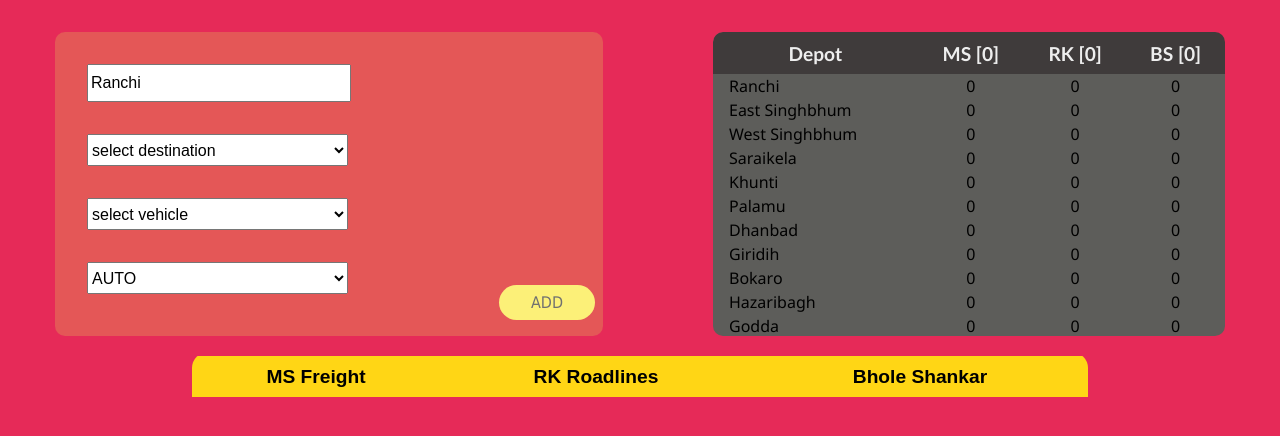
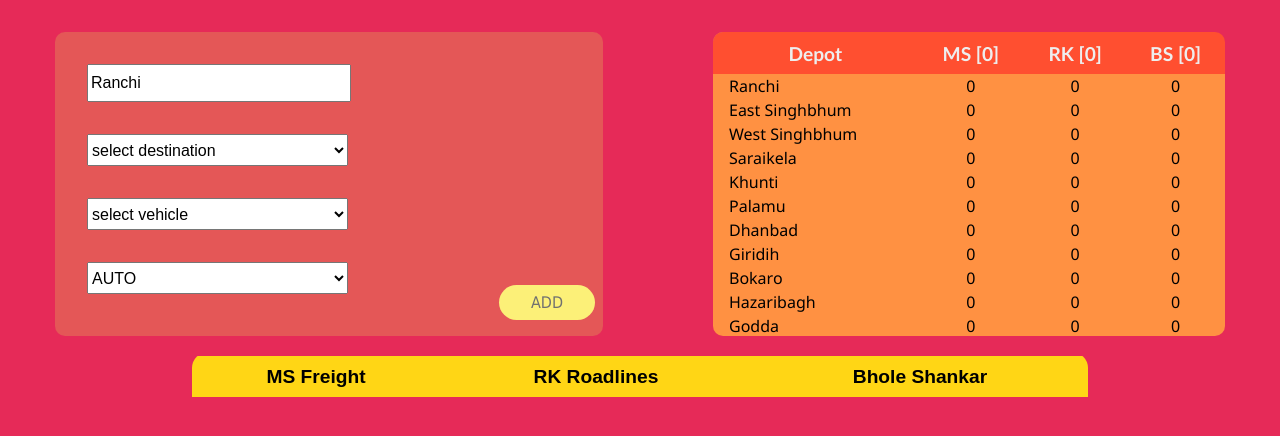
Before and after one commit to chandan00761/permitdistributor, a React (Create React App) app: page / in a window 1280 px wide. Shown: the top 436 px of the page. Built offline with nearby package versions, Linux system fonts and the light colour scheme.

Commit message:
UI Improvements

```diff
--- a/public/index.html
+++ b/public/index.html
@@ -7,7 +7,7 @@
     <meta name="theme-color" content="#000000" />
     <meta
       name="description"
-      content="Web site created using create-react-app"
+      content="Permit Distributor Web App for Pernod Ricard"
     />
     <link rel="apple-touch-icon" href="%PUBLIC_URL%/logo192.png" />
     <!--
--- a/src/App.css
+++ b/src/App.css
@@ -24,7 +24,7 @@
 
 .resultSetContainer{
   width: 70%;
-  margin: 1em auto auto;
+  margin: 1em auto 5em;
 }
 
 .resultSet{
--- a/src/components/addpermit/AddPermit.js
+++ b/src/components/addpermit/AddPermit.js
@@ -41,6 +41,7 @@
         } else {
             this.props.onAddClick(this.data);
         }
+
     };
 
     render() {
--- a/src/components/summery/Summery.css
+++ b/src/components/summery/Summery.css
@@ -1,5 +1,5 @@
 .summary{
-    background-color: #5d5d5a;
+    background-color: #FF9142;
     padding:0 !important;
     overflow-y:scroll;
     scrollbar-width:thin;
@@ -7,7 +7,7 @@
 .summaryContainer{
     position: sticky;
     top: 0;
-    background-color: #3f3b3b !important;
+    background-color: #FF4F30 !important;
     font-family: "Trebuchet MS" ,sans-serif;
     font-weight: lighter;
     color: #eee;
@@ -22,7 +22,7 @@
     border-radius: 10px 10px 0 0 !important;
     border-top-right-radius: 0 !important;
 }
-.summaryTab{
+.summaryTab>td{
     font-family: "Segoe UI", sans-serif;
     font-size: 1em;
     text-align: center;
```
Also changed, not shown: src/components/popup/Popup.js (added, +20 -0 lines).
